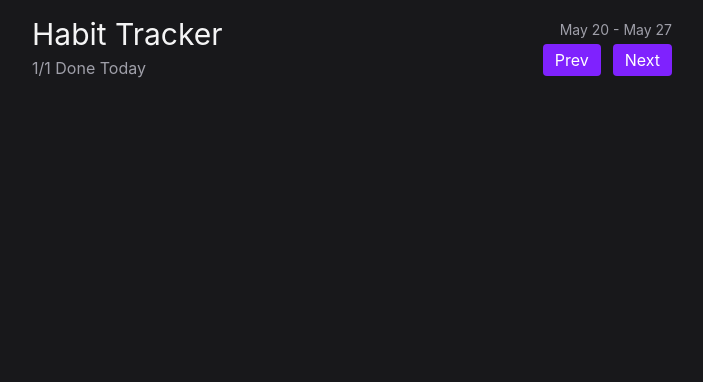
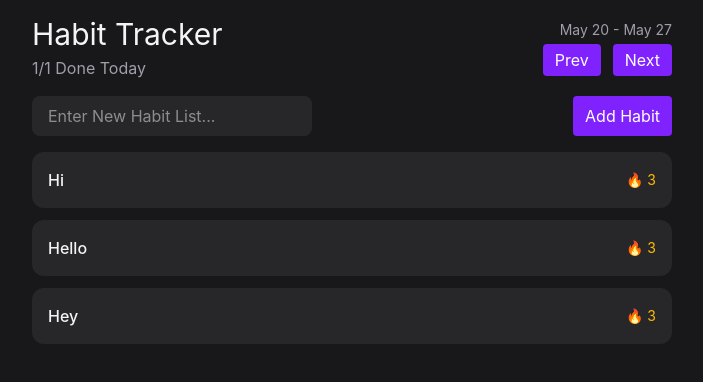
Before and after one commit to Ahsan-SWE/Todo-Habit-Tracker, a React (Vite) app: page / in a window 1280 px wide. Shown: the top 382 px of the page, without its empty margins (288-991 px from the left). Built offline with nearby package versions, Linux system fonts and the light colour scheme.

Commit message:
Added the add habit section

```diff
--- a/src/App.tsx
+++ b/src/App.tsx
@@ -1,5 +1,6 @@
 
 import { HabitForm } from "./components/HabitForm";
+import { HabitList } from "./components/HabitList";
 import Header from "./components/Header";
 
 
@@ -8,6 +9,8 @@
     <div className="max-w-2xl mx-auto p-4 flex flex-col gap-4">
       <Header />
       <HabitForm />
+      <HabitList/>
+
     </div>
   );
 }
--- a/src/components/HabitForm.tsx
+++ b/src/components/HabitForm.tsx
@@ -1,4 +1,15 @@
+import { Button } from "./Button";
+
+
 
 export function HabitForm() {
-  return null;
+  return (
+
+  <form className="flex gap-2 justify-between">
+    <input className="flex gap-2 rounded-lg bg-zinc-800 px-4 py-2 outline-none focus-visible:ring-2 focus-visible:ring-violet-500 "
+    placeholder="Enter New Habit List..."/>
+    <Button>Add Habit</Button>
+  </form>
+
+  )
 }
--- /dev/null
+++ b/src/components/HabitList.tsx
@@ -0,0 +1,45 @@
+export function HabitList() {
+
+    const habits = [
+        { id: 1, name: "Hi" },
+        { id: 2, name: "Hello" },
+        { id: 3, name: "Hey" },
+
+    ];
+
+
+
+    if (habits.length === 0) {
+        return (
+            <div className="text-center text-zinc-400 py-10">
+                No habits yet. Add a habit to get started!
+            </div>
+        )
+    }
+
+
+
+
+return (
+  <div className="flex flex-col gap-3">
+    {habits.map(habit => (
+      <HabitItem key={habit.id} habit={habit} />
+    ))}
+  </div>
+)
+}
+
+type HabitItemProps = {
+  habit: { id: string; name: string }
+}
+
+function HabitItem({ habit }: HabitItemProps) {
+  return (
+    <div className="rounded-xl bg-zinc-800 p-4 flex flex-col gap-3">
+      <div className="flex items-center justify-between">
+        <span className="font-medium">{habit.name}</span>
+        <span className="text-sm text-amber-400">🔥 3</span>
+      </div>
+    </div>
+  )
+}
```
